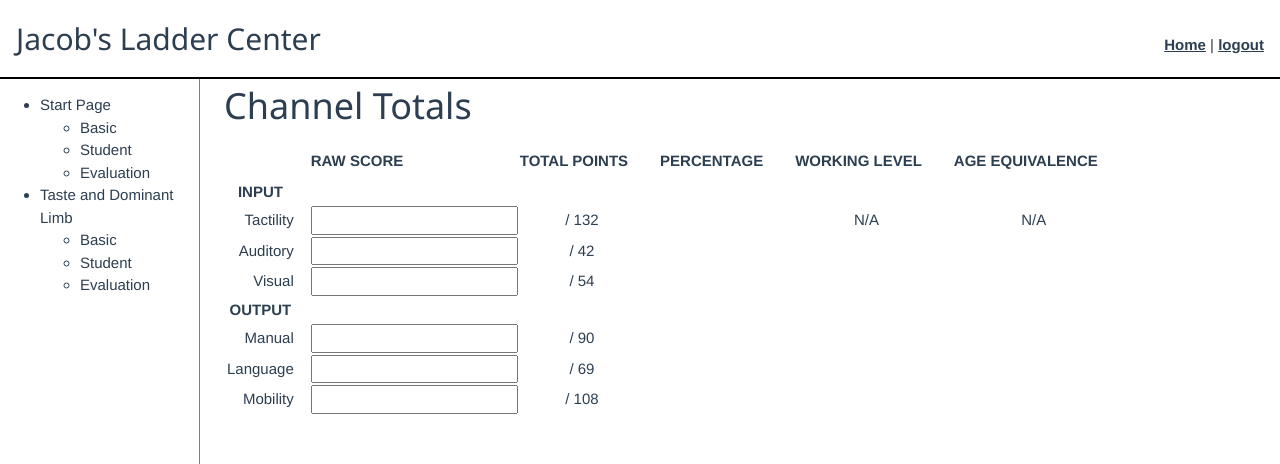
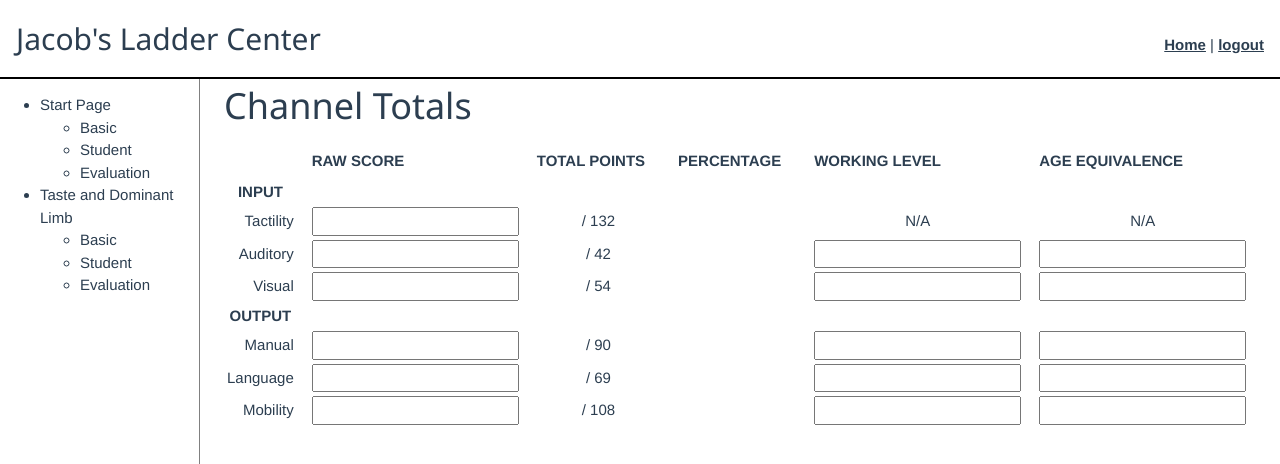
Before and after one commit to JacobsLadderJD/AssessmentTool, a Vue app: page /evaluations/1 in a window 1280 px wide. Both pictures are taken after typing "Sample", "Sample", "Sample" into the empty fields and a click on the button "Next". Shown: the top 464 px of the page. Built offline with nearby package versions, Linux system fonts and the light colour scheme.

Commit message:
Added text input for working level and age equivalence fields

```diff
--- a/src/views/EvaluationViewer.vue
+++ b/src/views/EvaluationViewer.vue
@@ -78,43 +78,94 @@
               <tr>
                 <td><strong>INPUT</strong></td>
               </tr>
+              <!-- tactility row -->
               <tr>
                 <td style="text-align:right">Tactility</td>
+                <td>
                   <input id="tactility-raw-score" type="text" name="tactilityRawScore" :value="evaluation.tactilityRawScore"/>
+                </td>
                 <td>/ 132</td>
-                <td>
-                  {{ tactilityRawScore }}
-                </td>
+                <td></td>
                 <td>N/A</td>
                 <td>N/A</td>
               </tr>
+              <!-- auditory row -->
               <tr>
                 <td style="text-align:right">Auditory</td>
+                <td>
                   <input id="auditory-raw-score" type="text" name="auditoryRawScore" :value="evaluation.auditoryRawScore"/>
+                </td>
                 <td>/ 42</td>
+                <td></td>
+                <td>
+                  <input id="auditory-working-level" type="text" name="auditoryWorkingLevel" :value="evaluation.auditoryWorkingLevel"/>
+                </td>
+                <td>
+                  <input id="auditory-age-equivalence" type="text" name="auditoryAgeEquivalence" :value="evaluation.auditoryAgeEquivalence"/>
+                </td>
               </tr>
+              <!-- visual row -->
               <tr>
                 <td style="text-align:right">Visual</td>
+                <td>
                   <input id="visual-raw-score" type="text" name="visualRawScore" :value="evaluation.visualRawScore"/>
+                </td>
                 <td>/ 54</td>
+                <td></td>
+                <td>
+                  <input id="visual-working-level" type="text" name="visualWorkingLevel" :value="evaluation.visualWorkingLevel"/>
+                </td>
+                <td>
+                  <input id="visual-age-equivalence" type="text" name="visualAgeEquivalence" :value="evaluation.visualAgeEquivalence"/>
+                </td>
               </tr>
               <tr>
                 <td><strong>OUTPUT</strong></td>
               </tr>
+              <!-- manual row -->
               <tr>
                 <td style="text-align:right">Manual</td>
+                <td>
                   <input id="manual-raw-score" type="text" name="manualRawScore" :value="evaluation.manualRawScore"/>
+                </td>
                 <td>/ 90</td>
+                <td></td>
+                <td>
+                  <input id="manual-working-level" type="text" name="manualWorkingLevel" :value="evaluation.manualWorkingLevel"/>
+                </td>
+                <td>
+                  <input id="manual-age-equivalence" type="text" name="manualAgeEquivalence" :value="evaluation.manualAgeEquivalence"/>
+                </td>
               </tr>
+              <!-- language row -->
               <tr>
                 <td style="text-align:right">Language</td>
+                <td>
                   <input id="language-raw-score" type="text" name="languageRawScore" :value="evaluation.languageRawScore"/>
+                </td>
                 <td>/ 69</td>
+                <td></td>
+                <td>
+                  <input id="language-working-level" type="text" name="languageWorkingLevel" :value="evaluation.languageWorkingLevel"/>
+                </td>
+                <td>
+                  <input id="language-age-equivalence" type="text" name="languageAgeEquivalence" :value="evaluation.languageAgeEquivalence"/>
+                </td>
               </tr>
+              <!-- mobility row -->
               <tr>
                 <td style="text-align:right">Mobility</td>
+                <td>
                   <input id="mobility-raw-score" type="text" name="mobilityRawScore" :value="evaluation.mobilityRawScore"/>
+                </td>
                 <td>/ 108</td>
+                <td></td>
+                <td>
+                  <input id="mobility-working-level" type="text" name="mobilityWorkingLevel" :value="evaluation.mobilityWorkingLevel"/>
+                </td>
+                <td>
+                  <input id="mobility-age-equivalence" type="text" name="mobilityAgeEquivalence" :value="evaluation.mobilityAgeEquivalence"/>
+                </td>
               </tr>
             </tbody>
           </table>
@@ -177,7 +228,6 @@ th {
   vertical-align: inherit;
   text-align: left;
   padding-right:30px;
-  padding-left: 0px;
   padding-bottom: 5px;
   padding-top: 5px;
 }
```
Lines whose indentation alone changed are shown as unchanged.
